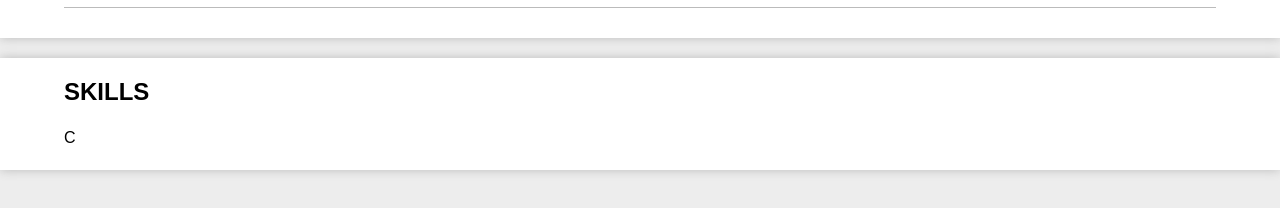
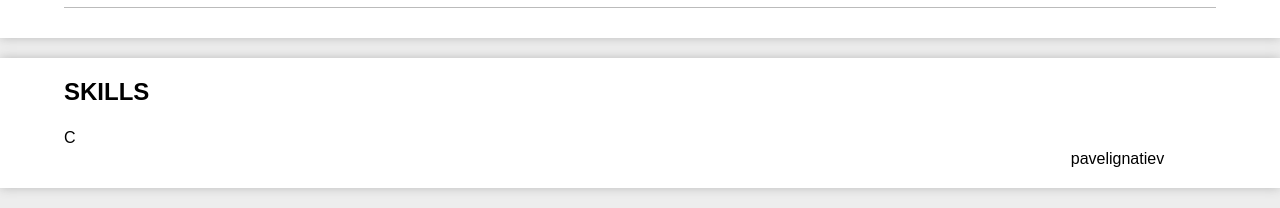
Before and after one commit to pavelignatiev/rsschool-cv, a plain HTML site: page index.html in a window 1280 px wide. Shown: the part 710-918 px from the top of the page. Drawn offline with Linux system fonts and the light colour scheme.

Commit message:
feat: index.html

```diff
--- a/index.html
+++ b/index.html
@@ -68,6 +68,11 @@
             <div class=""cont><span class="</div>
           </div>
         </section>
-
+        <footer class="footer">
+        <div class="container footer-container">
+            <a href="https://rs.school/courses/javascript-ru" class="rss"></a>
+          <div><a href="https://github.com/pavelignatiev" class="github nav-link">pavelignatiev</a>© 2024 </div>
+        </div>
+      </footer>
   </body>
 </html>
--- a/style.css
+++ b/style.css
@@ -150,10 +150,13 @@ section > div{
   flex-flow: row wrap;
 }
 
-comp p{
+.comp p{
   flex: 0 0 40%;
 }
-
-.cont-barr{
-
+.footer-container {
+  display: flex;
+  justify-content: space-between;
+  align-items: center;
+  margin: 0 auto;
+  color: #fff;
 }
```
